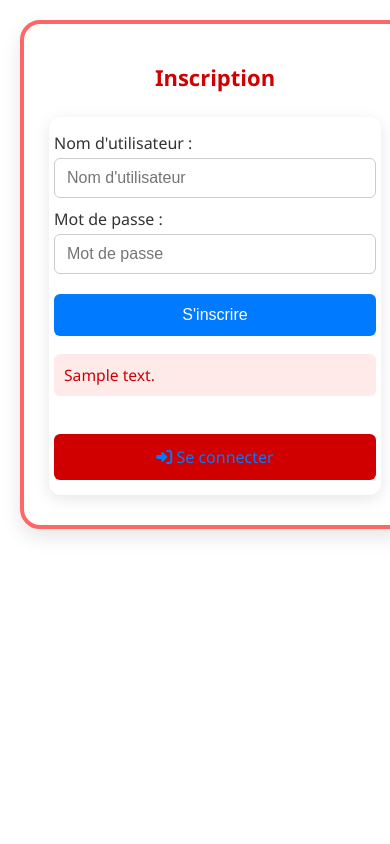
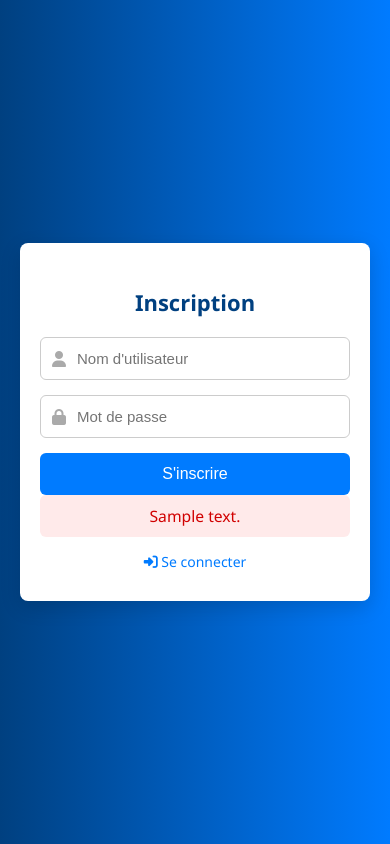
Before and after one commit to Otlundeum/Flashcard, a Django app: template monblog/templates/register.html in a window 390 px wide. Run offline with Django 3.2, Linux system fonts and the light colour scheme; the template is opened without the code that fills it: most values are stand-ins (such as "Sample title", 1, 10 or a date in 2020).

Commit message:
register.html responsive, identique à login

```diff
--- a/monblog/templates/register.html
+++ b/monblog/templates/register.html
@@ -1,176 +1,91 @@
 <!DOCTYPE html>
 <html lang="fr">
 <head>
-  <meta charset="UTF-8">
-  <meta name="viewport" content="width=device-width, initial-scale=1.0">
-  <title>Page d'inscription</title>
-
-  <!-- Font Awesome pour les icônes -->
+  <meta charset="UTF-8" />
+  <meta name="viewport" content="width=device-width, initial-scale=1.0" />
+  <title>Inscription</title>
   <link rel="stylesheet" href="https://cdnjs.cloudflare.com/ajax/libs/font-awesome/6.5.0/css/all.min.css" />
-
   <style>
-    * {
-      box-sizing: border-box;
-    }
-
+    * { box-sizing: border-box; }
     html, body {
       margin: 0;
       padding: 0;
       height: 100%;
       font-family: 'Segoe UI', sans-serif;
+      background: linear-gradient(to right, #004080, #007BFF);
+    }
+    body {
+      display: flex;
+      justify-content: center;
+      align-items: center;
+      overflow: auto;
+    }
+    .container {
       background-color: #ffffff;
-      overflow-x: hidden;
+      padding: 40px 30px;
+      border-radius: 12px;
+      box-shadow: 0 6px 20px rgba(0, 0, 0, 0.15);
+      width: 100%;
+      max-width: 400px;
+      text-align: center;
+      margin: 20px;
     }
-
-    .formulaire {
-      width: 100%;
-      max-width: 600px;
-      margin: 60px auto;
-      padding: 30px 25px;
-      border: 4px solid rgb(255, 103, 103);
-      border-radius: 20px;
-      box-shadow: 0 8px 20px rgba(0, 0, 0, 0.1);
-      background-color: #ffffff;
-
-      /* animation */
-      opacity: 0;
-      transform: translateY(30px);
-      animation: fadeInUp 0.8s ease forwards;
+    h1 {
+      margin-bottom: 20px;
+      color: #004080;
+      font-size: 28px;
     }
-
-    @keyframes fadeInUp {
-      to {
-        opacity: 1;
-        transform: translateY(0);
+    form {
+      display: flex;
+      flex-direction: column;
+      gap: 15px;
     }
-    }
-
-    h2 {
-      text-align: center;
-      color: #d10000;
-      margin-bottom: 25px;
-    }
-
-    label {
-      display: block;
-      font-weight: bold;
-      margin-bottom: 6px;
-      color: #444;
-    }
-
     .input-group {
       position: relative;
-      margin-bottom: 15px;
     }
-
     .input-group i {
       position: absolute;
       left: 12px;
       top: 50%;
       transform: translateY(-50%);
-      color: #999;
+      color: #aaa;
     }
-
     .input-group input {
       width: 100%;
-      padding: 10px 10px 10px 36px;
+      padding: 12px 12px 12px 36px;
       border: 1px solid #ccc;
       border-radius: 6px;
       font-size: 15px;
+      transition: border-color 0.3s;
     }
-
-    .password-rules {
-      font-size: 0.9em;
-      color: #666;
-      background-color: #f2f2f2;
-      padding: 10px 15px;
-      border-radius: 6px;
-      margin-bottom: 15px;
+    .input-group input:focus {
+      border-color: #007BFF;
+      outline: none;
     }
-
-    .password-rules ul {
-      padding-left: 20px;
-      margin: 0;
-    }
-
-    .formulaire button,
-    .formulaire .se-connecter {
-      width: 100%;
+    button {
       padding: 12px;
-      background-color: #d10000;
+      background-color: #007BFF;
       color: #fff;
       border: none;
       border-radius: 6px;
-      font-size: 1em;
+      font-size: 16px;
       cursor: pointer;
-      margin-top: 10px;
-      text-align: center;
-      text-decoration: none;
-      display: inline-block;
       transition: background-color 0.3s ease;
     }
-
-    .formulaire button:hover,
-    .formulaire .se-connecter:hover {
-      background-color: #a00000;
+    button:hover {
+      background-color: #0056b3;
     }
-
-    @media (max-width: 500px) {
-      .formulaire {
-        margin: 20px;
-        padding: 20px 15px;
+    a {
+      display: block;
+      margin-top: 15px;
+      color: #007BFF;
+      font-size: 14px;
+      text-decoration: none;
     }
-
-      h2 {
-        font-size: 22px;
+    a:hover {
+      text-decoration: underline;
     }
-    }
-  </style>
-</head>
-
-<body>
-  <div class="formulaire">
-    <h2>Inscription</h2>
-    <style>
-      .register-container {
-        max-width: 400px;
-        margin: 40px auto;
-        padding: 30px 20px;
-        background: #fff;
-        border-radius: 12px;
-        box-shadow: 0 4px 16px rgba(0,0,0,0.10);
-        display: flex;
-        flex-direction: column;
-        gap: 18px;
-      }
-      .register-container label {
-        font-weight: 500;
-        margin-bottom: 4px;
-        color: #333;
-      }
-      .register-container input {
-        padding: 10px 12px;
-        border: 1px solid #ccc;
-        border-radius: 6px;
-        font-size: 1em;
-        margin-bottom: 10px;
-        width: 100%;
-        box-sizing: border-box;
-      }
-      .register-container button {
-        background: #007BFF;
-        color: #fff;
-        border: none;
-        border-radius: 6px;
-        padding: 12px;
-        font-size: 1em;
-        cursor: pointer;
-        transition: background 0.2s;
-      }
-      .register-container button:hover {
-        background: #0056b3;
-      }
-      .register-container .debug-message {
+    .debug-message {
       color: #d10000;
       background: #ffeaea;
       border-radius: 6px;
@@ -178,38 +93,36 @@
       margin-bottom: 10px;
       font-size: 0.98em;
     }
-      .register-container .se-connecter {
-        display: block;
-        text-align: center;
-        margin-top: 10px;
-        color: #007BFF;
-        text-decoration: none;
-        font-weight: 500;
+    @media (max-width: 480px) {
+      .container {
+        padding: 30px 20px;
+        border-radius: 8px;
       }
-      .register-container .se-connecter:hover {
-        text-decoration: underline;
-      }
-      @media (max-width: 500px) {
-        .register-container {
-          padding: 15px 5px;
-          margin: 10px;
+      h1 {
+        font-size: 22px;
       }
     }
   </style>
-    <div class="register-container">
+</head>
+<body>
+  <div class="container">
+    <h1>Inscription</h1>
     <form method="POST">
       {% csrf_token %}
-        <label for="username">Nom d'utilisateur :</label>
-        <input type="text" id="username" name="username" required placeholder="Nom d'utilisateur">
-        <label for="password">Mot de passe :</label>
-        <input type="password" id="password" name="password" required placeholder="Mot de passe">
+      <div class="input-group">
+        <i class="fa fa-user"></i>
+        <input type="text" name="username" placeholder="Nom d'utilisateur" required>
+      </div>
+      <div class="input-group">
+        <i class="fa fa-lock"></i>
+        <input type="password" name="password" placeholder="Mot de passe" required>
+      </div>
       <button type="submit">S'inscrire</button>
     </form>
     {% if debug_message %}
       <div class="debug-message">{{ debug_message }}</div>
     {% endif %}
-      <a class="se-connecter" href="{% url 'login' %}"><i class="fa fa-sign-in-alt"></i> Se connecter</a>
-    </div>
+    <a href="{% url 'login' %}"><i class="fa fa-sign-in-alt"></i> Se connecter</a>
   </div>
 </body>
 </html>
```
Also changed, not shown: 1 other file. Lines whose indentation alone changed are shown as unchanged.
